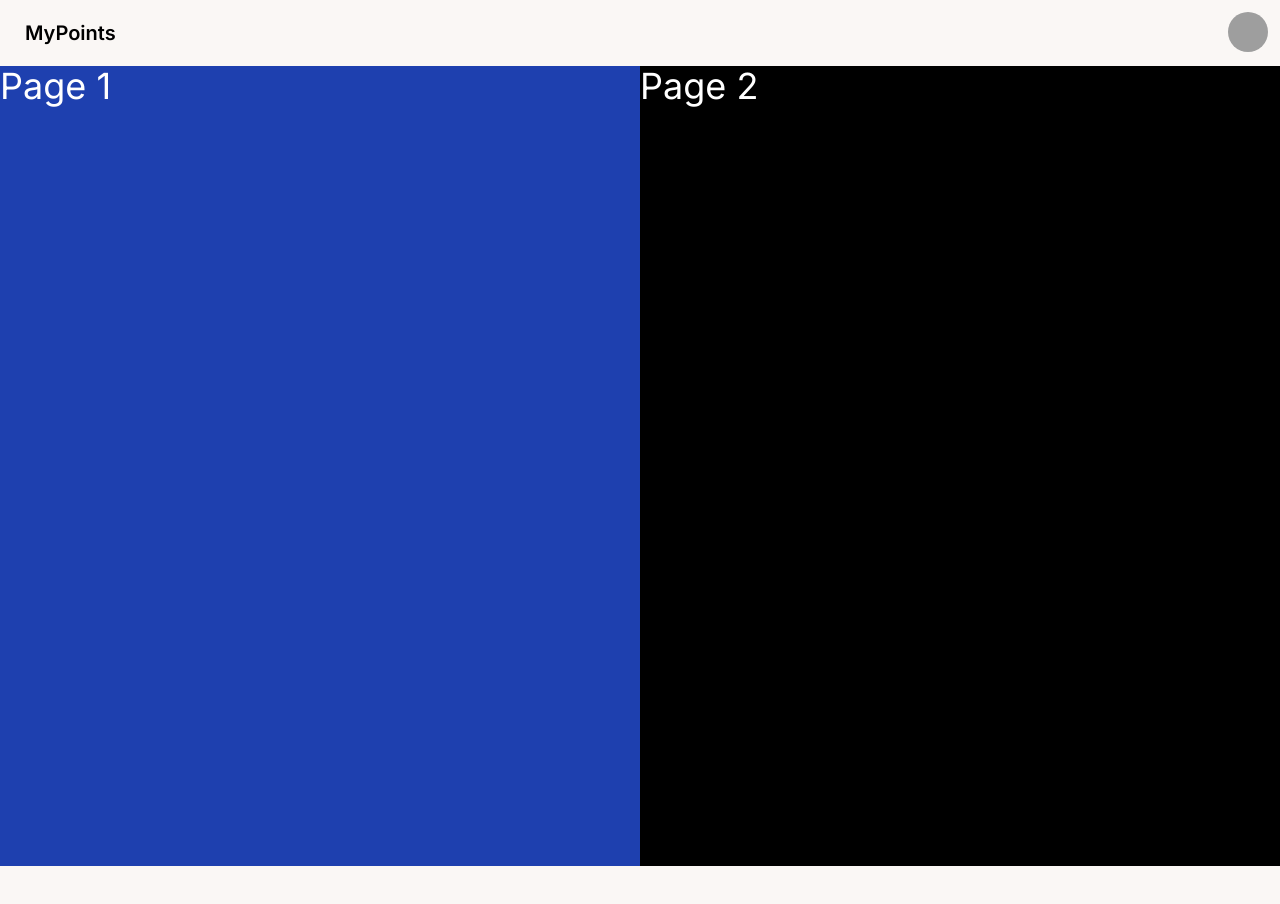
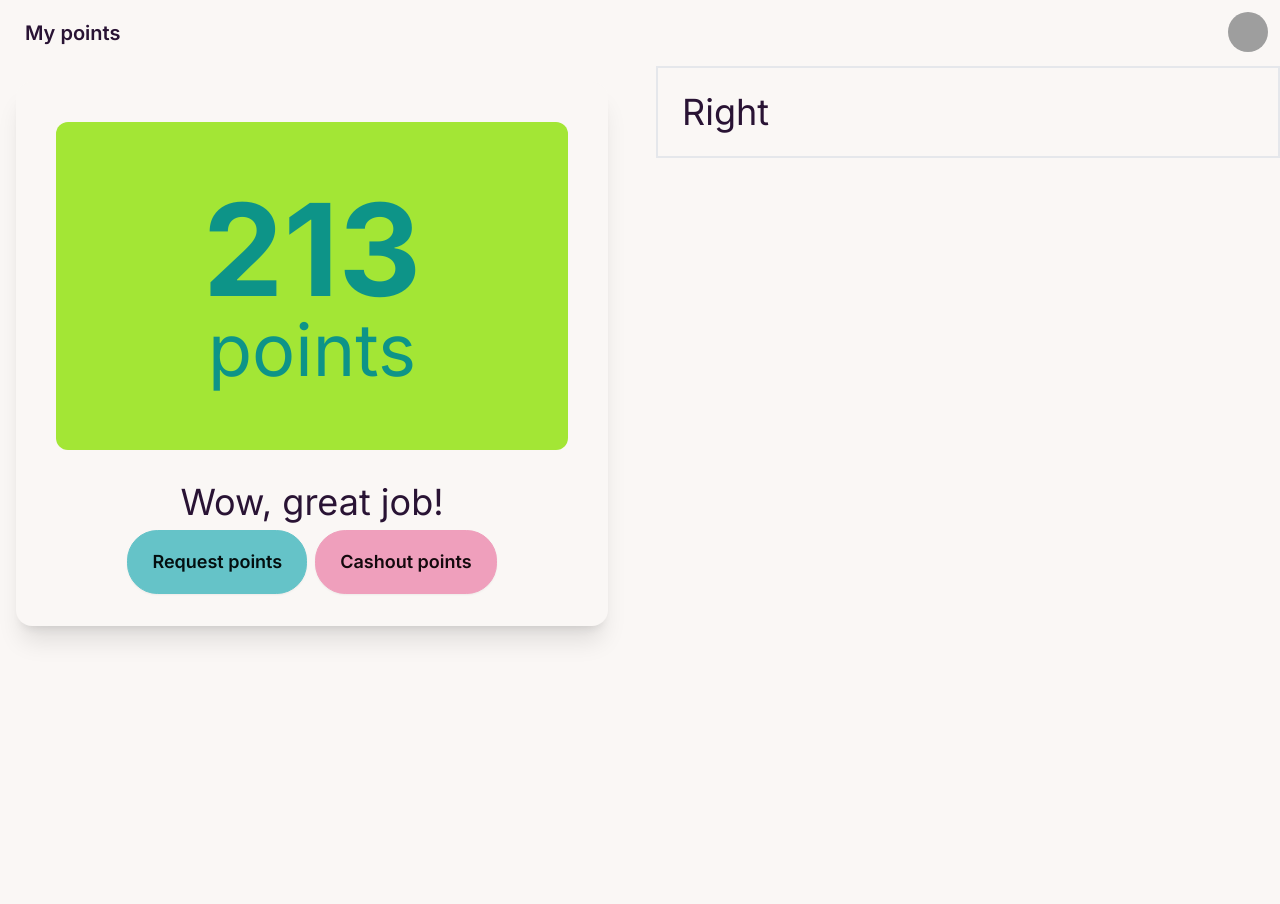
Before and after one commit to sebboness/yektaspoints, a Next.js app in the folder web/: page / in a window 1280 px wide. Shown: the top 904 px of the page. Before the commit the page ends 866 px from the top, so only its background shows below. Built offline with nearby package versions, Linux system fonts and the light colour scheme; grey boxes are pictures that could not be loaded.

Commit message:
wip app layout

```diff
--- a/web/app/globals.css
+++ b/web/app/globals.css
@@ -2,19 +2,19 @@
 @tailwind components;
 @tailwind utilities;
 
-:root {
+/* :root {
   --foreground-rgb: 0, 0, 0;
   --background-start-rgb: 214, 219, 220;
   --background-end-rgb: 255, 255, 255;
-}
+} */
 
-@media (prefers-color-scheme: dark) {
+/* @media (prefers-color-scheme: dark) {
   :root {
     --foreground-rgb: 255, 255, 255;
     --background-start-rgb: 0, 0, 0;
     --background-end-rgb: 0, 0, 0;
   }
-}
+} */
 
 body {
   color: rgb(var(--foreground-rgb));
--- a/web/app/layout.tsx
+++ b/web/app/layout.tsx
@@ -5,8 +5,8 @@ import "./globals.css";
 const inter = Inter({ subsets: ["latin"] });
 
 export const metadata: Metadata = {
-    title: "Create Next App",
-    description: "Generated by create next app",
+    title: "My Points",
+    description: "An app to help children learn the value of money",
 };
 
 export default function RootLayout({ children }: Readonly<{ children: React.ReactNode; }>) {
--- a/web/app/page.tsx
+++ b/web/app/page.tsx
@@ -4,9 +4,9 @@ export default function Home() {
     return (
         <main className="overflow-hidden">
             {/* Top navbar */}
-            <div className="navbar bg-base-100">
+            <div className="navbar ">
                 <div className="flex-1">
-                    <a className="btn btn-ghost text-xl">MyPoints</a>
+                    <a className="btn btn-ghost text-xl">My points</a>
                 </div>
                 <div className="flex-none">
                     <div className="dropdown dropdown-end">
@@ -29,15 +29,37 @@ export default function Home() {
             </div>
 
             <section>
-                <div className="w-screen h-screen grid grid-rows-2 text-white text-4xl xl:grid-cols-2">
-                    {/* Page 1 */}
-                    <div className="w-full h-full bg-blue-800 centered md:h-screen">
-                        <p>Page 1</p>
+                <div className="w-screen grid grid-rows-2 gap-8  text-4xl xl:grid-cols-2">
+                    {/* Left */}
+                    <div className="container mx-auto p-4">
+                        <div className="card bg-base-100 shadow-xl">
+
+
+                            <figure className="px-10 pt-10">
+                                <div className="hero-points-display rounded-xl p-16 bg-lime-400 w-full text-center text-teal-600">
+                                    <div className="text-9xl font-bold">
+                                        213
+                                    </div>
+                                    <div className="text-7xl">
+                                        points
+                                    </div>
+                                </div>
+                            </figure>
+                            <div className="card-body items-center text-center">
+                                <p>Wow, great job!</p>
+                                <div className="card-actions">
+                                    <button className="btn btn-primary btn-lg">Request points</button>
+                                    <button className="btn btn-secondary btn-lg">Cashout points</button>
+                                </div>
+                            </div>
+                        </div>
                     </div>
 
-                    {/* Page 2 */}
-                    <div className="w-full h-full bg-black centered md:h-screen">
-                        <p>Page 2</p>
+                    {/* Right */}
+                    <div className="centered">
+                        <div className="container mx-auto border-2 p-4">
+                            <div className="p-2">Right</div>
+                        </div>
                     </div>
                 </div>
             </section>
--- a/web/tailwind.config.ts
+++ b/web/tailwind.config.ts
@@ -7,17 +7,10 @@ const config: Config = {
     "./app/**/*.{js,ts,jsx,tsx,mdx}",
   ],
   theme: {
-    extend: {
-      backgroundImage: {
-        "gradient-radial": "radial-gradient(var(--tw-gradient-stops))",
-        "gradient-conic":
-          "conic-gradient(from 180deg at 50% 50%, var(--tw-gradient-stops))",
-      },
-    },
   },
   plugins: [require("daisyui")],
   daisyui: {
-    themes: ["light", "dark", "cupcake"],
+    themes: ["cupcake"],
   },
 };
 export default config;
```
